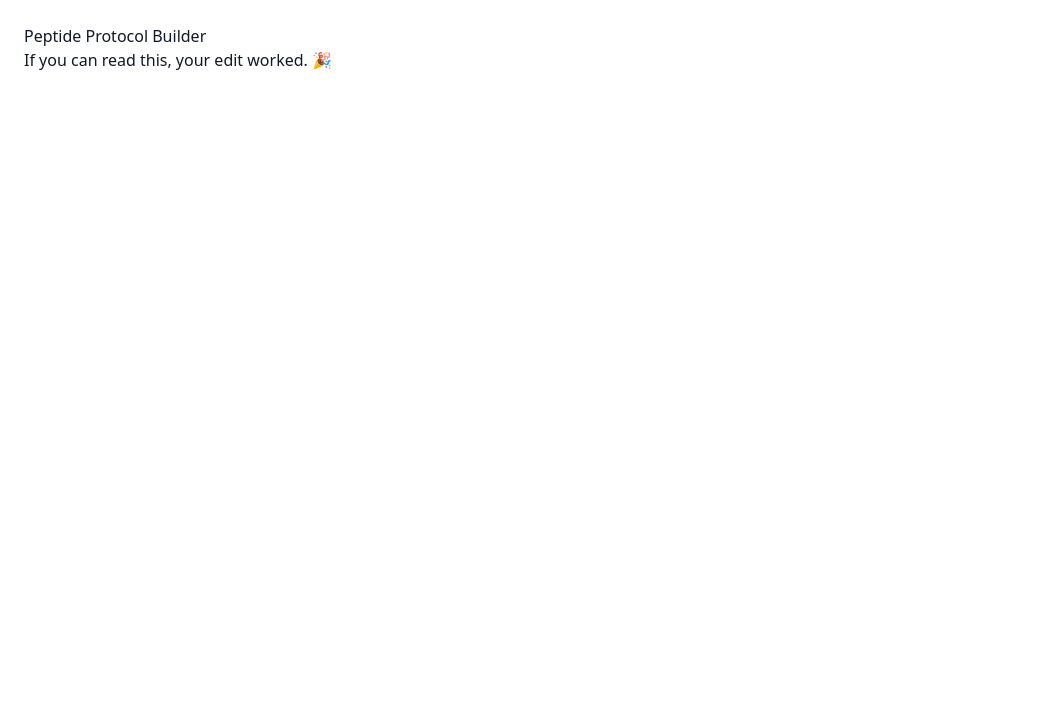
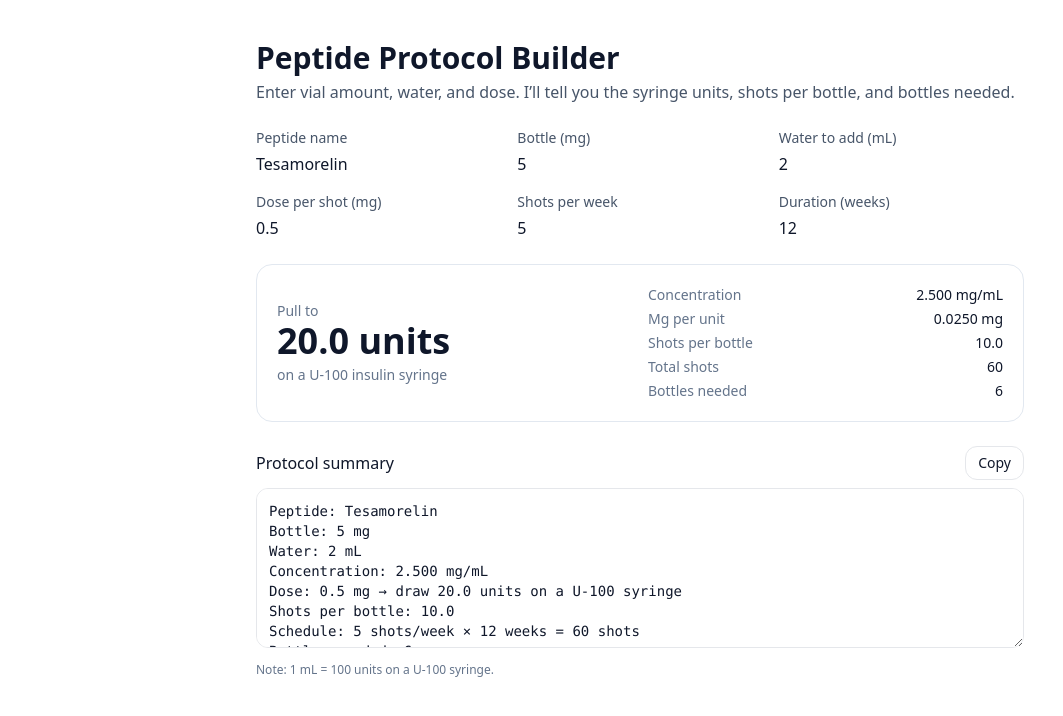
Before and after one commit to BSNCOU/peptide-app, a React (Vite) app: page / in a window 1280 px wide. Shown: the top 716 px of the page, without its empty margins (0-1063 px from the left). Built offline with nearby package versions, Linux system fonts and the light colour scheme; the HTML template or start-up script is replaced by a standard one.

Commit message:
Update App.tsx

```diff
--- a/src/App.tsx
+++ b/src/App.tsx
@@ -1,8 +1,151 @@
+import { useMemo, useState } from "react";
+
 export default function App() {
+  // basic inputs
+  const [peptide, setPeptide] = useState("Tesamorelin");
+  const [bottleMg, setBottleMg] = useState<number>(5);    // total mg in vial
+  const [waterMl, setWaterMl]   = useState<number>(2);    // mL of bacteriostatic water you add
+  const [doseMg, setDoseMg]     = useState<number>(0.5);  // mg per injection
+  const [shotsPerWeek, setShotsPerWeek] = useState<number>(5);
+  const [weeks, setWeeks] = useState<number>(12);
+
+  // math
+  const mgPerMl     = useMemo(() => (waterMl > 0 ? bottleMg / waterMl : 0), [bottleMg, waterMl]);
+  const mgPerUnit   = useMemo(() => mgPerMl / 100, [mgPerMl]);                // U-100 syringe = 100 units per mL
+  const unitsPerDose = useMemo(() => (mgPerUnit > 0 ? doseMg / mgPerUnit : 0), [doseMg, mgPerUnit]);
+  const shotsPerBottle = useMemo(() => (doseMg > 0 ? bottleMg / doseMg : 0), [bottleMg, doseMg]);
+  const totalShots  = useMemo(() => shotsPerWeek * weeks, [shotsPerWeek, weeks]);
+  const bottlesNeeded = useMemo(
+    () => (shotsPerBottle > 0 ? Math.ceil(totalShots / shotsPerBottle) : 0),
+    [totalShots, shotsPerBottle]
+  );
+
+  const summary = [
+    `Peptide: ${peptide}`,
+    `Bottle: ${bottleMg} mg`,
+    `Water: ${waterMl} mL`,
+    `Concentration: ${fmt(mgPerMl)} mg/mL`,
+    `Dose: ${doseMg} mg → draw ${fmt(unitsPerDose, 1)} units on a U-100 syringe`,
+    `Shots per bottle: ${fmt(shotsPerBottle, 1)}`,
+    `Schedule: ${shotsPerWeek} shots/week × ${weeks} weeks = ${totalShots} shots`,
+    `Bottles needed: ${bottlesNeeded}`,
+  ].join("\n");
+
+  async function copySummary() {
+    try {
+      await navigator.clipboard.writeText(summary);
+      alert("Protocol summary copied!");
+    } catch {
+      alert("Could not copy. You can select and copy it manually.");
+    }
+  }
+
   return (
-    <main style={{ padding: 24, fontFamily: "system-ui, sans-serif" }}>
-      <h1>Peptide Protocol Builder</h1>
-      <p>If you can read this, your edit worked. 🎉</p>
+    <main className="min-h-screen bg-white text-slate-900 p-6 sm:p-10">
+      <div className="max-w-3xl mx-auto space-y-6">
+        <header>
+          <h1 className="text-2xl sm:text-3xl font-semibold">Peptide Protocol Builder</h1>
+          <p className="text-slate-600 mt-1">Enter vial amount, water, and dose. I’ll tell you the syringe units, shots per bottle, and bottles needed.</p>
+        </header>
+
+        {/* Inputs */}
+        <section className="grid grid-cols-1 sm:grid-cols-2 lg:grid-cols-3 gap-4">
+          <Field label="Peptide name">
+            <input className="input" value={peptide} onChange={(e)=>setPeptide(e.target.value)} />
+          </Field>
+
+          <Field label="Bottle (mg)">
+            <NumberInput value={bottleMg} onChange={setBottleMg} step={0.1}/>
+          </Field>
+
+          <Field label="Water to add (mL)">
+            <NumberInput value={waterMl} onChange={setWaterMl} step={0.1}/>
+          </Field>
+
+          <Field label="Dose per shot (mg)">
+            <NumberInput value={doseMg} onChange={setDoseMg} step={0.01}/>
+          </Field>
+
+          <Field label="Shots per week">
+            <NumberInput value={shotsPerWeek} onChange={setShotsPerWeek} step={1}/>
+          </Field>
+
+          <Field label="Duration (weeks)">
+            <NumberInput value={weeks} onChange={setWeeks} step={1}/>
+          </Field>
+        </section>
+
+        {/* Big callout */}
+        <section className="rounded-2xl border border-slate-200 p-5">
+          <div className="grid sm:grid-cols-2 gap-4 items-center">
+            <div>
+              <p className="text-sm text-slate-500">Pull to</p>
+              <p className="text-4xl font-bold">{fmt(unitsPerDose, 1)} units</p>
+              <p className="text-sm text-slate-500 mt-1">on a U-100 insulin syringe</p>
+            </div>
+            <div className="space-y-1">
+              <Line label="Concentration" value={`${fmt(mgPerMl)} mg/mL`} />
+              <Line label="Mg per unit" value={`${fmt(mgPerUnit, 4)} mg`} />
+              <Line label="Shots per bottle" value={fmt(shotsPerBottle, 1)} />
+              <Line label="Total shots" value={`${totalShots}`} />
+              <Line label="Bottles needed" value={`${bottlesNeeded}`} />
+            </div>
+          </div>
+        </section>
+
+        {/* Summary box */}
+        <section className="space-y-2">
+          <div className="flex items-center justify-between">
+            <h2 className="font-medium">Protocol summary</h2>
+            <button onClick={copySummary} className="rounded-xl border px-3 py-1.5 text-sm hover:bg-slate-50">
+              Copy
+            </button>
+          </div>
+          <textarea readOnly value={summary} className="w-full h-40 border rounded-xl p-3 font-mono text-sm"/>
+          <p className="text-xs text-slate-500">Note: 1 mL = 100 units on a U-100 syringe.</p>
+        </section>
+      </div>
     </main>
   );
 }
+
+/* ---------- small helpers ---------- */
+function fmt(n: number, digits = 3) {
+  if (!isFinite(n)) return "0";
+  return n.toFixed(digits);
+}
+
+function Field(props: { label: string; children: React.ReactNode }) {
+  return (
+    <label className="block">
+      <span className="block text-sm text-slate-600 mb-1">{props.label}</span>
+      {props.children}
+    </label>
+  );
+}
+
+function NumberInput(props: { value: number; onChange: (v:number)=>void; step?: number }) {
+  return (
+    <input
+      type="number"
+      step={props.step ?? 1}
+      value={Number.isFinite(props.value) ? props.value : 0}
+      onChange={(e)=>props.onChange(Number(e.target.value))}
+      className="input"
+    />
+  );
+}
+
+function Line(props:{label:string; value:string}) {
+  return (
+    <p className="flex items-center justify-between text-sm">
+      <span className="text-slate-500">{props.label}</span>
+      <span className="font-medium">{props.value}</span>
+    </p>
+  );
+}
+
+/* Tailwindy input style */
+declare global {
+  namespace JSX { interface IntrinsicElements { } }
+}
```
